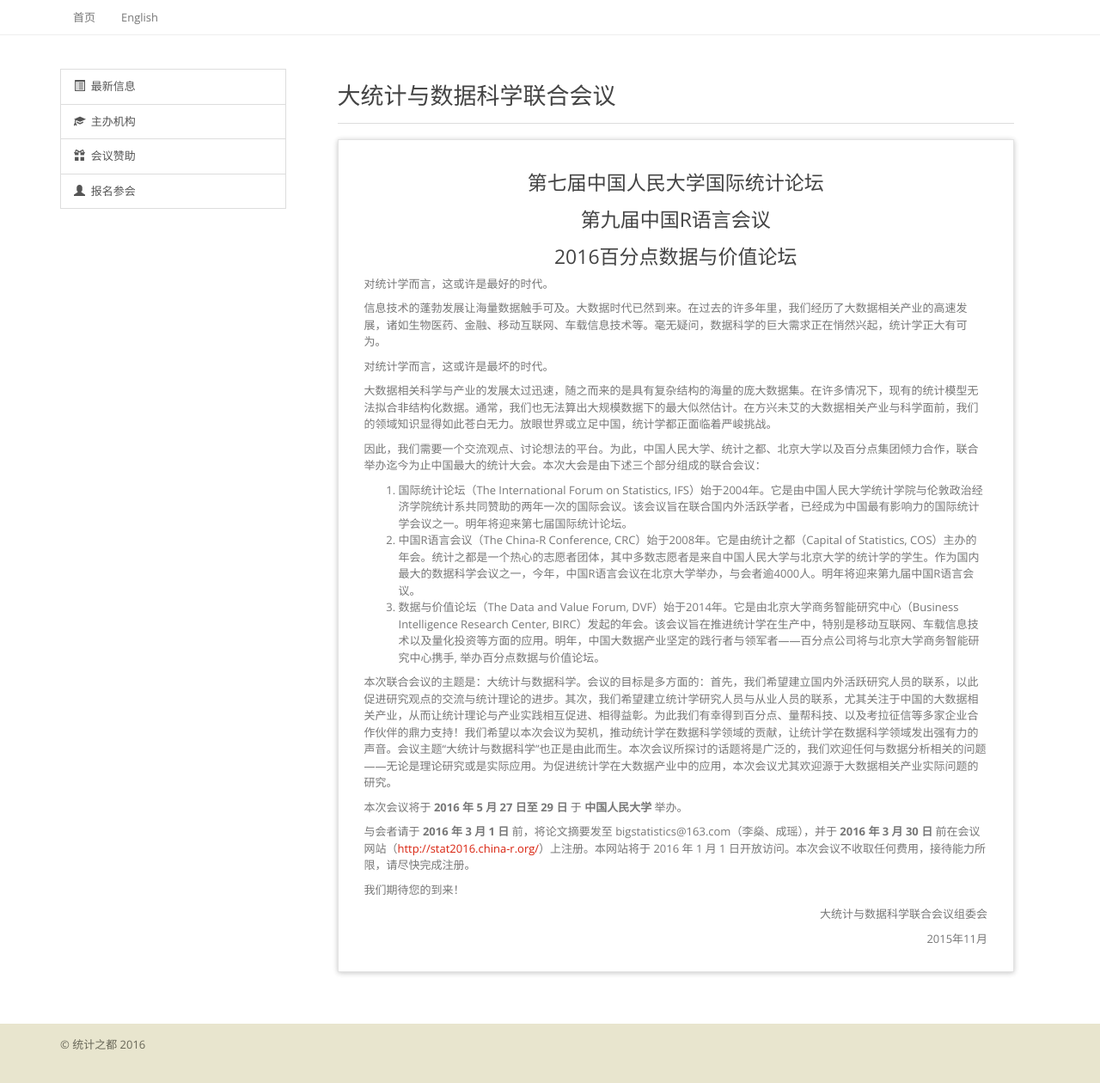
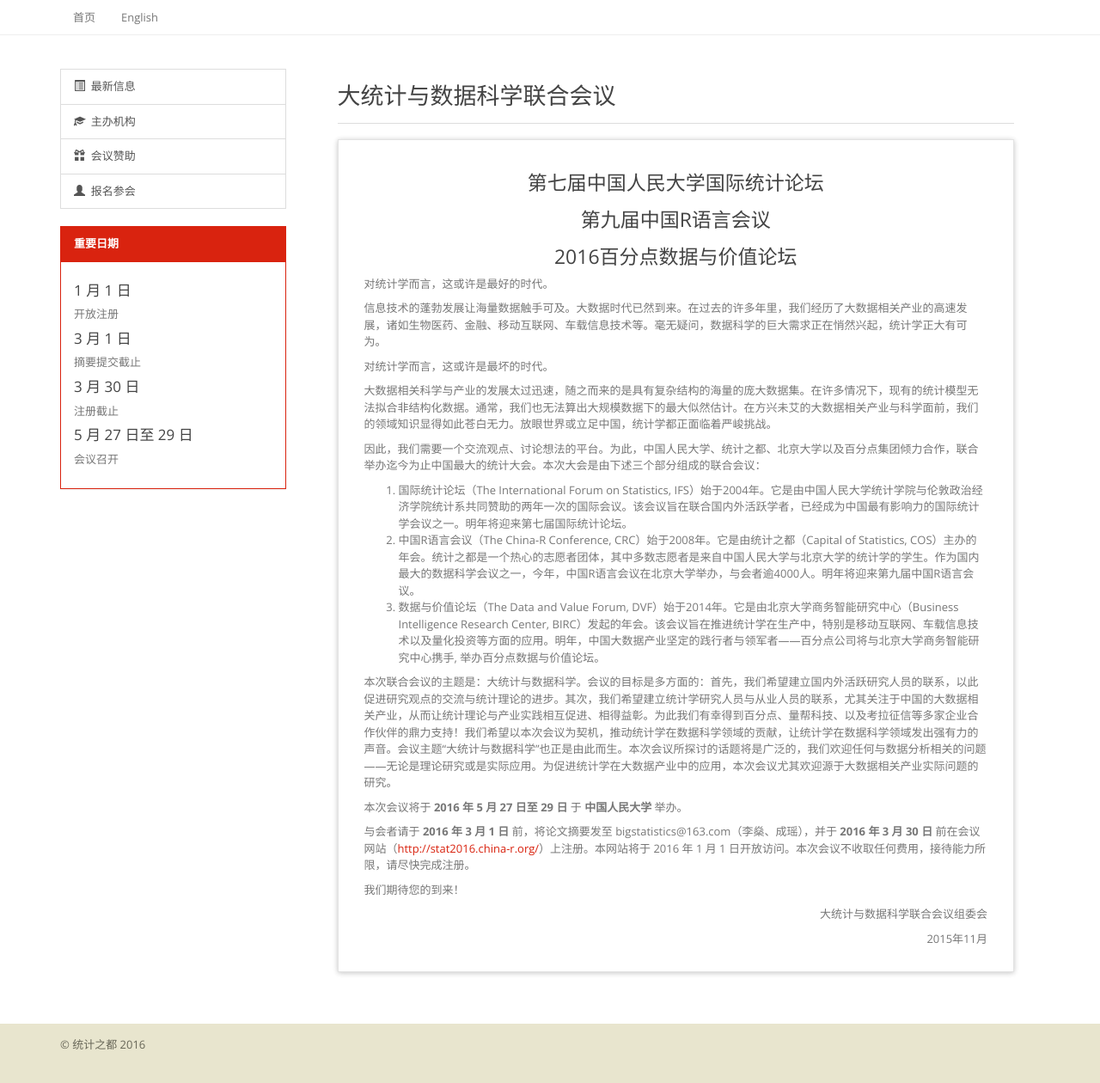
Before and after one commit to cosname/stat2016, a Jekyll site: the page built from index.md, in a window 1280 px wide and 1261 px high. Shown: the whole window at 86% size. Built offline with Jekyll 4.4.1, drawn with Linux system fonts in a browser that asks for light colours.

```diff
--- a/_includes/sidebar-cn.html
+++ b/_includes/sidebar-cn.html
@@ -16,3 +16,17 @@
     报名参会
   </a>
 </div>
+
+<div class="panel panel-primary">
+  <div class="panel-heading"><strong>重要日期</strong></div>
+  <div class="panel-body">
+    <h4>1 月 1 日</h4>
+    <p>开放注册</p>
+    <h4>3 月 1 日</h4>
+    <p>摘要提交截止</p>
+    <h4>3 月 30 日</h4>
+    <p>注册截止</p>
+    <h4>5 月 27 日至 29 日</h4>
+    <p>会议召开</p>
+  </div>
+</div>
--- a/css/style.css
+++ b/css/style.css
@@ -21,7 +21,9 @@ body {
 }
 
 .list-group-item:first-child,
-.list-group-item:last-child {
+.list-group-item:last-child,
+.panel,
+.panel-heading {
     border-radius: 0;
 }
 
```
Also changed, not shown: _includes/sidebar-en.html (+14 -0 lines).
